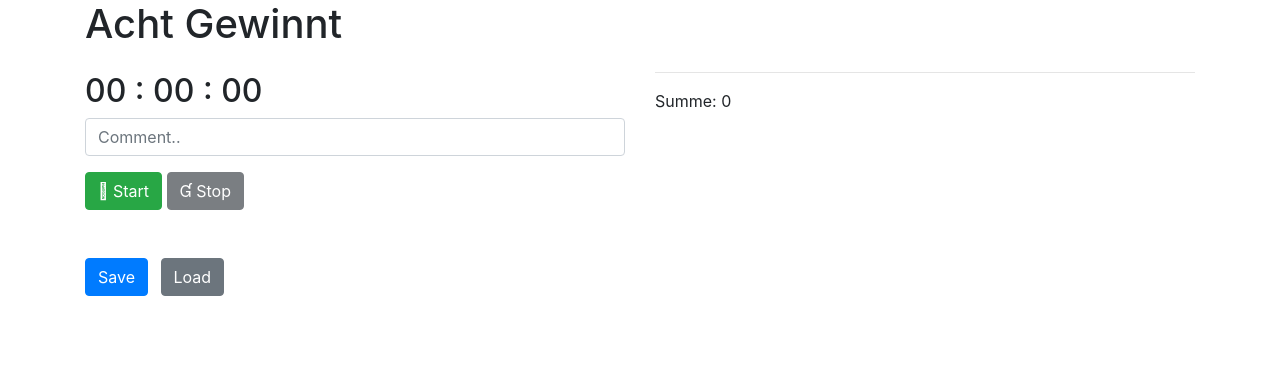
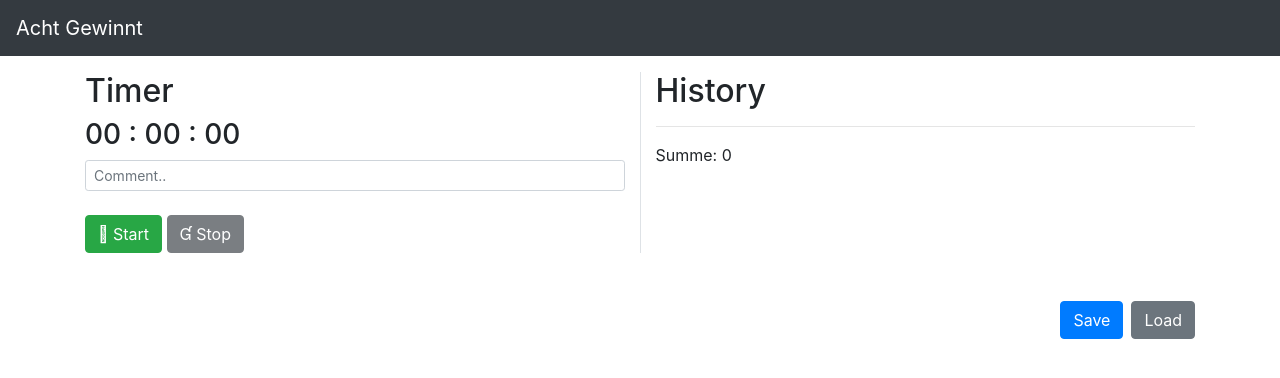
Before and after one commit to JoschaHemlep/javascript-talk, a website with bundled scripts: page index.html in a window 1280 px wide. Built offline with nearby package versions, Linux system fonts and the light colour scheme; no server answers.

Commit message:
styles changed

```diff
--- a/index.html
+++ b/index.html
@@ -7,16 +7,22 @@
 </head>
 
 <body>
+    <nav class="navbar sticky-top navbar-dark bg-dark mb-3">
+        <a class="navbar-brand" href="#">Acht Gewinnt</a>
+    </nav>
+
     <div class="container">
-        <h1>Acht Gewinnt</h1>
+
+
         <div class="row mb-5">
 
             <!-- Timer -->
-            <div class="col">
-                <p>
-                    <h2 id="current-timer">00 : 00 : 00</h2>
-                    <input type="text" id="comment" class="form-control" placeholder="Comment.." />
-                </p>
+            <div class="col border-right">
+                <h2>Timer</h2>
+                <div class="mb-4">
+                    <h3 id="current-timer">00 : 00 : 00</h2>
+                    <input type="text" id="comment" class="form-control form-control-sm" placeholder="Comment.." />
+                </div>
 
                 <button id="start" type="button" class="btn btn-success"> Start</button>
                 <button id="stop" type="button" class="btn btn-dark disabled" disabled> Stop</button>
@@ -24,6 +30,7 @@
 
             <!-- History -->
             <div class="col">
+                <h2>History</h2>
                 <ul id="timer-list"></ul>
                 <hr />
                 <div>
@@ -34,11 +41,9 @@
         </div>
 
         <!-- Save/Load Buttons -->
-        <div class="row">
-            <div class="col">
+        <div class="d-flex flex-row justify-content-end">
                 <button id="save" type="button" class="btn btn-primary mr-2">Save</button>
                 <button id="load" type="button" class="btn btn-secondary">Load</button>
-            </div>
         </div>
     </div>
 
```
